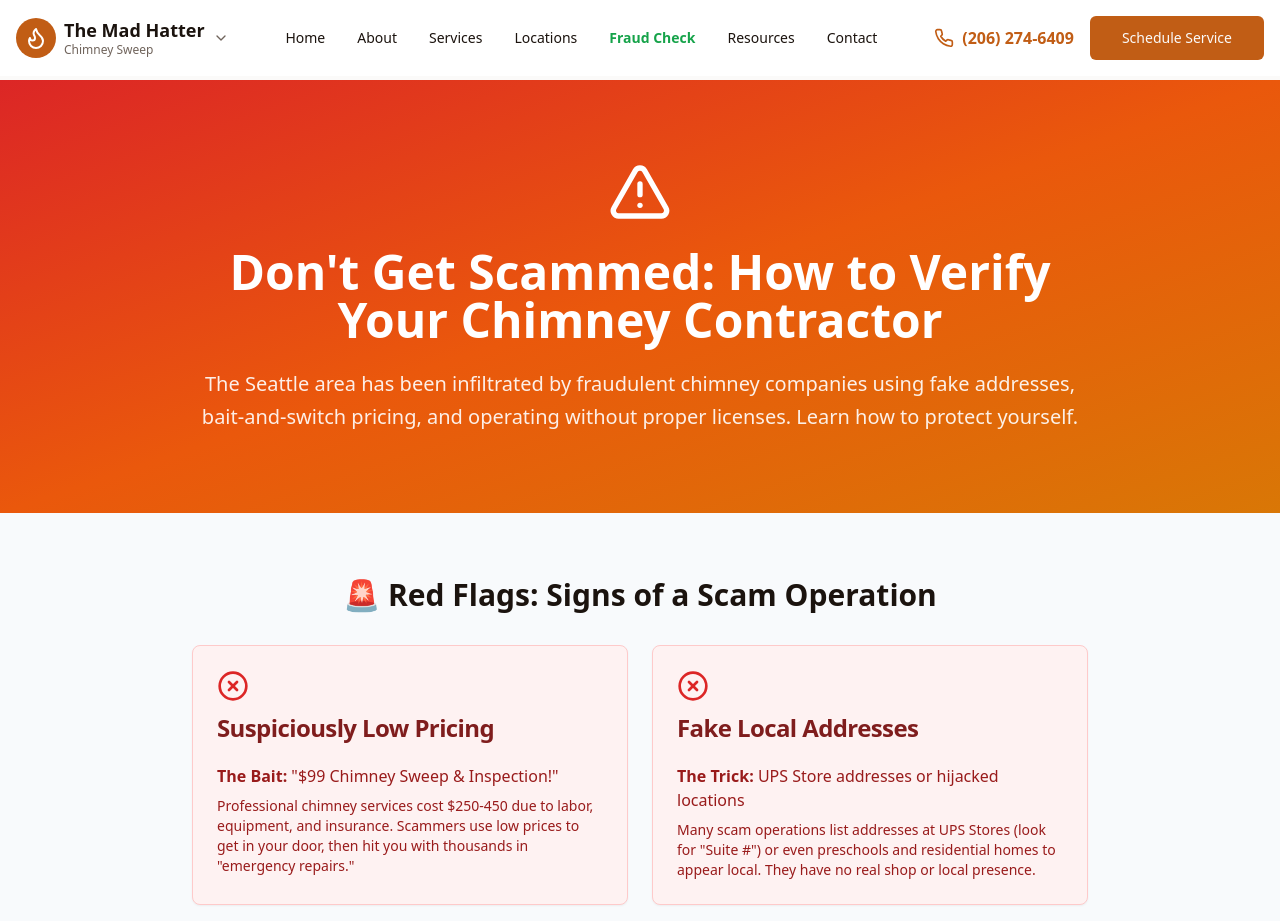
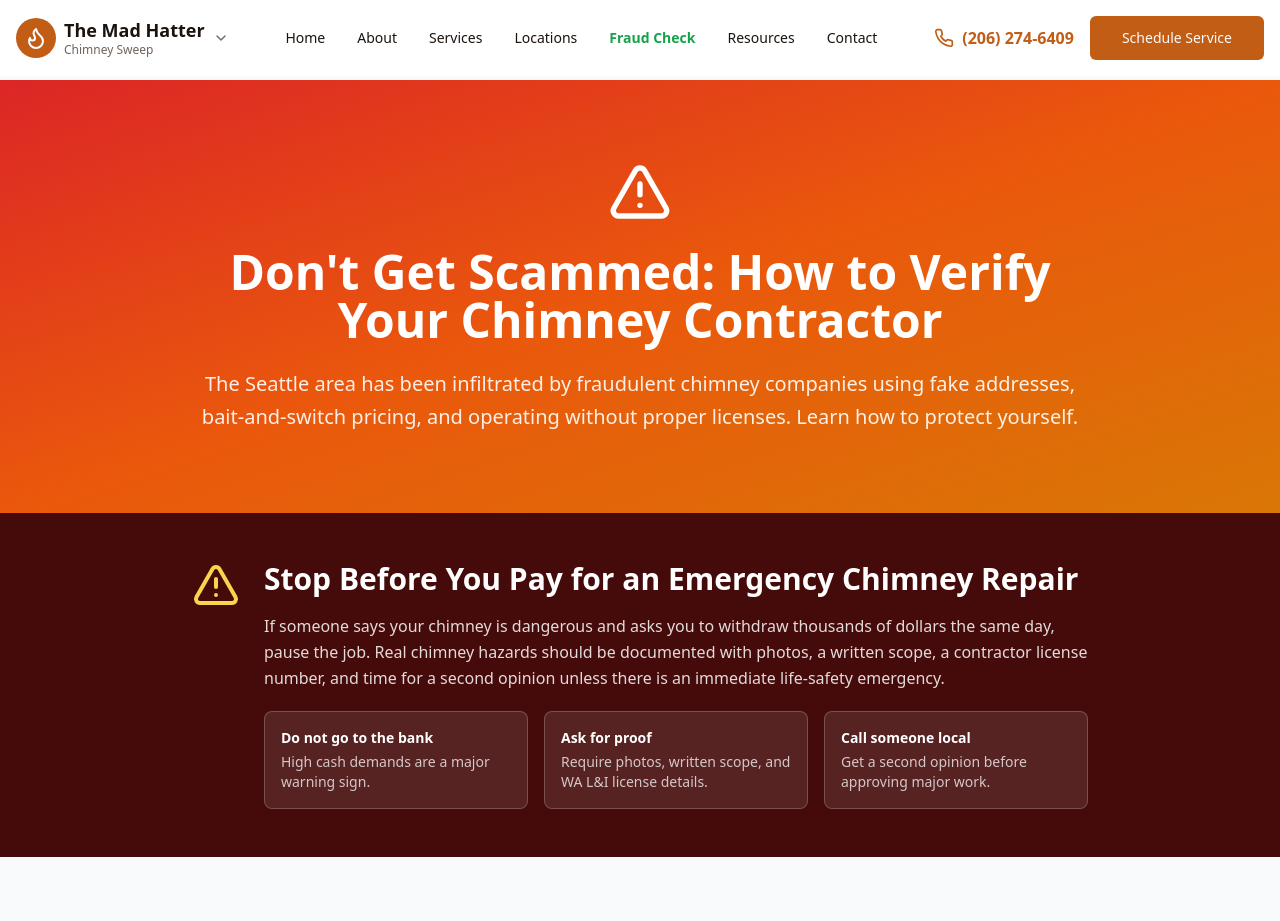
Before and after one commit to jaystonez/mad-hatter-chimney-sweep, a Next.js app: page /verify-contractor in a window 1280 px wide. Shown: the top 921 px of the page. Built offline with nearby package versions, Linux system fonts and the light colour scheme; a web font is replaced by a local one.

Commit message:
Strengthen chimney scam verification guidance

```diff
--- a/app/blog/fake-chimney-sweep-companies-seattle/page.tsx
+++ b/app/blog/fake-chimney-sweep-companies-seattle/page.tsx
@@ -43,6 +43,14 @@ const faqSchema = {
       acceptedAnswer: {
         "@type": "Answer",
         text: "Yes. You can report unlicensed contractor activity to Washington Labor & Industries and report misleading local listings to Google Business Profile support.",
+      },
+    },
+    {
+      "@type": "Question",
+      name: "What should I do if a chimney company asks for thousands of dollars today?",
+      acceptedAnswer: {
+        "@type": "Answer",
+        text: "Do not withdraw cash or approve major work under pressure. Ask for photos, a written scope, license number, and time for a second opinion. Report suspected fraud to WA L&I, the Washington Attorney General, and the FTC.",
       },
     },
     {
@@ -111,6 +119,21 @@ export default function FakeChimneySweepCompaniesSeattlePage() {
             </p>
           </section>
 
+          <section className="rounded-lg border border-red-200 bg-red-50 p-6">
+            <h2 className="text-3xl font-bold mb-4">If a Technician Demands Thousands Today</h2>
+            <p className="text-slate-700 leading-relaxed mb-4">
+              Pause before you pay. A legitimate chimney emergency should come with photos, a written scope, the
+              contractor license number, and time to get a second opinion unless there is an immediate life-safety issue.
+              Do not withdraw cash from the bank because someone pressured you at the door.
+            </p>
+            <ul className="space-y-3 text-slate-700">
+              <li>Ask for photo evidence and a written estimate before approving major repairs.</li>
+              <li>Verify the business name and license number with Washington L&amp;I.</li>
+              <li>Call a known local company for a second opinion before signing.</li>
+              <li>If you feel threatened or believe fraud is happening, contact local authorities and report it.</li>
+            </ul>
+          </section>
+
           <section>
             <h2 className="text-3xl font-bold mb-6">Red Flags to Watch For</h2>
             <div className="grid md:grid-cols-2 gap-6">
@@ -121,6 +144,7 @@ export default function FakeChimneySweepCompaniesSeattlePage() {
                 "No Better Business Bureau profile or history",
                 "Suspicious review patterns with abrupt spikes",
                 "High-pressure sales tactics or same-day repair urgency",
+                "Requests for large same-day deposits or cash withdrawals",
               ].map((flag) => (
                 <Card key={flag}>
                   <CardContent className="pt-6">
--- a/app/verify-contractor/page.tsx
+++ b/app/verify-contractor/page.tsx
@@ -2,6 +2,7 @@ import Link from "next/link"
 import { Button } from "@/components/ui/button"
 import { Card, CardContent, CardDescription, CardHeader, CardTitle } from "@/components/ui/card"
 import { AlertTriangle, CheckCircle2, XCircle, Shield, MapPin, FileCheck, Phone, CreditCard } from "lucide-react"
+import { pricing } from "@/lib/pricing"
 
 export const metadata = {
   title: "How to Verify a Chimney Contractor in Seattle, WA | Mad Hatter Chimney Sweep",
@@ -23,6 +24,37 @@ export default function VerifyContractorPage() {
               The Seattle area has been infiltrated by fraudulent chimney companies using fake addresses,
               bait-and-switch pricing, and operating without proper licenses. Learn how to protect yourself.
             </p>
+          </div>
+        </div>
+      </section>
+
+      {/* Stop Before You Pay */}
+      <section className="py-12 bg-red-950 text-white">
+        <div className="container mx-auto px-4">
+          <div className="max-w-4xl mx-auto grid md:grid-cols-[auto,1fr] gap-6 items-start">
+            <AlertTriangle className="w-12 h-12 text-amber-300" />
+            <div>
+              <h2 className="text-3xl font-bold mb-4">Stop Before You Pay for an Emergency Chimney Repair</h2>
+              <p className="text-white/85 leading-relaxed mb-5">
+                If someone says your chimney is dangerous and asks you to withdraw thousands of dollars the same day,
+                pause the job. Real chimney hazards should be documented with photos, a written scope, a contractor
+                license number, and time for a second opinion unless there is an immediate life-safety emergency.
+              </p>
+              <div className="grid sm:grid-cols-3 gap-4 text-sm">
+                <div className="rounded-lg border border-white/20 bg-white/10 p-4">
+                  <p className="font-semibold mb-1">Do not go to the bank</p>
+                  <p className="text-white/75">High cash demands are a major warning sign.</p>
+                </div>
+                <div className="rounded-lg border border-white/20 bg-white/10 p-4">
+                  <p className="font-semibold mb-1">Ask for proof</p>
+                  <p className="text-white/75">Require photos, written scope, and WA L&amp;I license details.</p>
+                </div>
+                <div className="rounded-lg border border-white/20 bg-white/10 p-4">
+                  <p className="font-semibold mb-1">Call someone local</p>
+                  <p className="text-white/75">Get a second opinion before approving major work.</p>
+                </div>
+              </div>
+            </div>
           </div>
         </div>
       </section>
@@ -90,7 +122,7 @@ export default function VerifyContractorPage() {
                 <CardContent className="text-red-800">
                   <p className="mb-2"><strong>The Switch:</strong> "Your chimney is a fire hazard!"</p>
                   <p className="text-sm">Once inside, technicians claim to find "immediate dangers" requiring thousands in repairs.
-                  They pressure you to sign contracts on the spot or claim they can't leave the chimney in "unsafe condition."</p>
+                  They pressure you to sign contracts on the spot, pay a large deposit, or claim they can't leave the chimney in "unsafe condition."</p>
                 </CardContent>
               </Card>
 
@@ -253,7 +285,7 @@ export default function VerifyContractorPage() {
                   <ul className="space-y-2">
                     <li className="flex items-start gap-2">
                       <AlertTriangle className="w-5 h-5 text-amber-600 flex-shrink-0 mt-0.5" />
-                      <span>Tech immediately finds "emergency" problems requiring thousands? Walk away.</span>
+                      <span>Tech immediately finds "emergency" problems requiring thousands or asks you to withdraw cash? Stop and get a second opinion.</span>
                     </li>
                     <li className="flex items-start gap-2">
                       <AlertTriangle className="w-5 h-5 text-amber-600 flex-shrink-0 mt-0.5" />
@@ -308,10 +340,10 @@ export default function VerifyContractorPage() {
                   <CardTitle className="text-white">Our Real Shop Location</CardTitle>
                 </CardHeader>
                 <CardContent className="text-slate-300">
-                  <p className="mb-2"><strong className="text-white">Address:</strong> Bothell, WA 98011</p>
-                  <p className="text-sm mb-4">Not a UPS box. Not a hijacked address. A real, physical shop you can visit.</p>
+                  <p className="mb-2"><strong className="text-white">Address:</strong> 1000 4th Ave, Seattle, WA 98104</p>
+                  <p className="text-sm mb-4">The same NAP we publish sitewide: The Mad Hatter Chimney Sweep, LLC, (206) 274-6409, services@themadhatterchimneysweep.com.</p>
                   <Button asChild variant="outline" size="sm">
-                    <a href="https://www.google.com/maps/search/Mad+Hatter+Chimney+Sweep+Bothell+WA" target="_blank" rel="noopener noreferrer">
+                    <a href="https://www.google.com/maps/search/The+Mad+Hatter+Chimney+Sweep+1000+4th+Ave+Seattle+WA+98104" target="_blank" rel="noopener noreferrer">
                       View on Google Maps →
                     </a>
                   </Button>
@@ -335,15 +367,18 @@ export default function VerifyContractorPage() {
                   <CardTitle className="text-white">Transparent Pricing</CardTitle>
                 </CardHeader>
                 <CardContent className="text-slate-300">
-                  <p className="mb-2"><strong className="text-white">Standard Sweep:</strong> $295-395</p>
+                  <p className="mb-2"><strong className="text-white">Standard Sweep:</strong> ${pricing.services.chimneyCleaning.standard}</p>
                   <p className="text-sm">No bait-and-switch. Written estimate before work begins. No high-pressure tactics.</p>
                 </CardContent>
               </Card>
             </div>
 
-            <div className="mt-12 text-center">
+            <div className="mt-12 flex flex-col sm:flex-row gap-4 justify-center">
               <Button asChild size="lg" className="bg-primary hover:bg-primary/90">
-                <Link href="/contact">Get Your Free, Honest Quote</Link>
+                <Link href="/contact">Get an Honest Quote</Link>
+              </Button>
+              <Button asChild size="lg" variant="outline">
+                <Link href="/chimney-sweep-seattle">View Seattle Chimney Sweep Page</Link>
               </Button>
             </div>
           </div>
```
